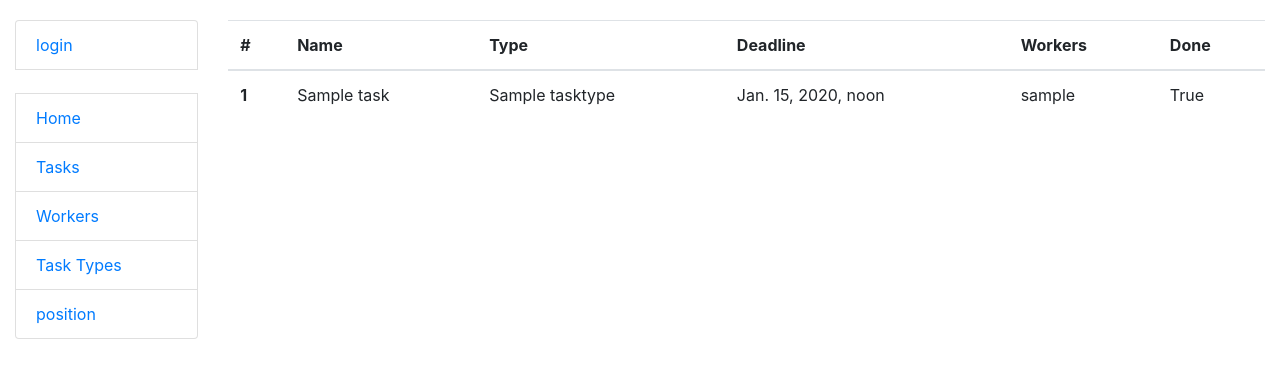
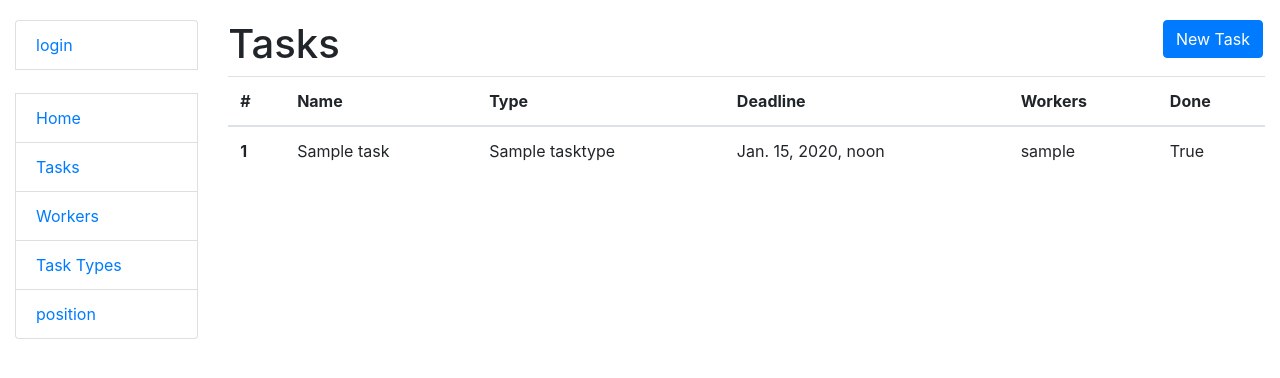
Before and after one commit to maccarets/it_task_manager, a Django app: page /tasks in a window 1280 px wide. Shown: the top 378 px of the page. Run offline with Django 4.2, Linux system fonts and the light colour scheme; a user stored in the database is signed in; tables that the repository leaves empty hold one stand-in row (values such as "Sample post"); some libraries are stand-ins or nearby versions.

Commit message:
Update task form

```diff
--- a/static/css/styles.css
+++ b/static/css/styles.css
@@ -1,3 +1,7 @@
 body {
     margin-top: 20px;
 }
+.link-to-page{
+    float: right;
+    margin: 0 2px 0 2px;
+}
--- a/templates/main_app/task_form.html
+++ b/templates/main_app/task_form.html
@@ -6,9 +6,11 @@
 {% endblock %}
 
 {% block content %}
-  <h1>Create Task</h1>
-  <form action="">
+  <h1>Create Task
+  </h1>
+  <form action="" method="post">
     {% csrf_token %}
     {{ form|crispy }}
+    <input type="submit" value="Create" class="btn btn-primary">
   </form>
 {% endblock %}
--- a/templates/main_app/task_list.html
+++ b/templates/main_app/task_list.html
@@ -5,6 +5,11 @@
 {% endblock %}
 
 {% block content %}
+  <h1>Tasks
+    <a href="{% url 'main_app:task-create' %}" class="btn btn-primary link-to-page">
+      New Task
+    </a>
+  </h1>
   <table class="table">
     <thead>
       <tr>
```
